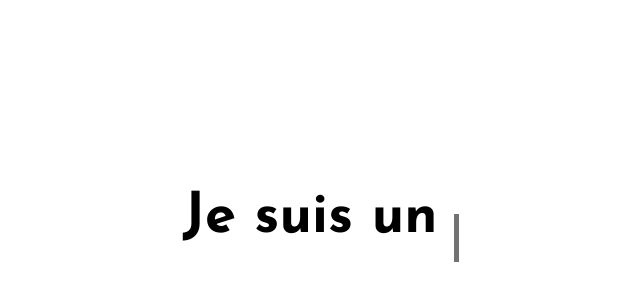
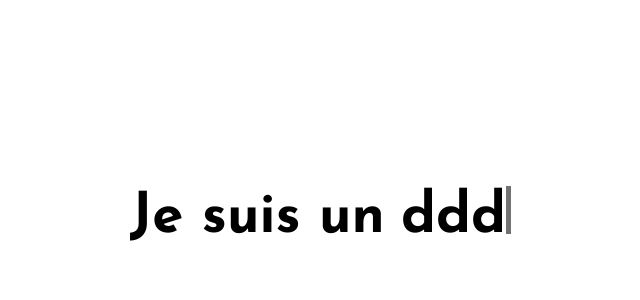
Before and after one commit to KevinRichardDev/Text-Typing, a plain HTML site: page index.html in a window 1280 px wide. Shown: the part 190-490 px from the top of the page, without its empty margins (322-962 px from the left). Drawn offline with Linux system fonts and the light colour scheme.

Commit message:
CreateLetter

```diff
--- a/index.html
+++ b/index.html
@@ -1,5 +1,5 @@
 <!DOCTYPE html>
-<html lang="en">
+<html lang="fr">
 
 <head>
   <meta charset="UTF-8">
--- a/index.js
+++ b/index.js
@@ -0,0 +1,15 @@
+const target = document.getElementById("target");
+
+let array = ["développeur", "photographe", "créatif"];
+let wordIndex = 0;
+
+const createLetter = () => {
+  const letter = document.createElement("span");
+  target.appendChild(letter);
+
+  letter.textContent = array [wordIndex][0];
+}
+
+createLetter();
+
+setInterval(createLetter, 2000);
```
